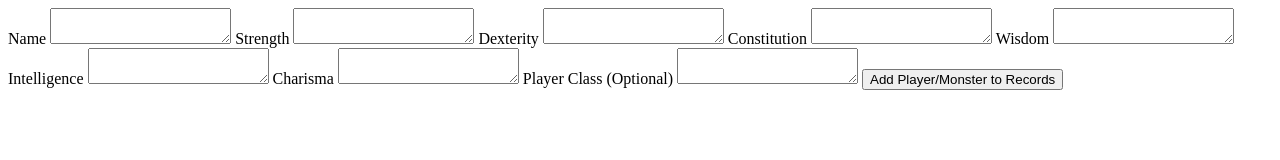
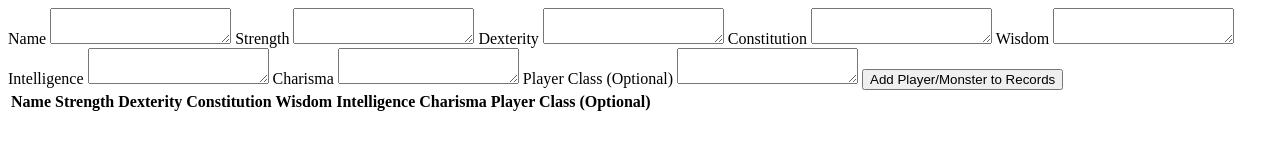
Before and after one commit to tracyfuller/week1_day4, a plain HTML site: page index.html in a window 1280 px wide. Drawn offline with Linux system fonts and the light colour scheme.

Commit message:
Saving change in html page

```diff
--- a/index.html
+++ b/index.html
@@ -30,6 +30,16 @@
 		<button type="button" id="addMonster">Add Player/Monster to Records</button>
 
 		<table>
+			<tr>
+				<th>Name</th>
+				<th>Strength</th>
+				<th>Dexterity</th>
+				<th>Constitution</th>
+				<th>Wisdom</th>
+				<th>Intelligence</th>
+				<th>Charisma</th>
+				<th>Player Class (Optional)</th>
+			</tr>
 		</table>
 
 
```
